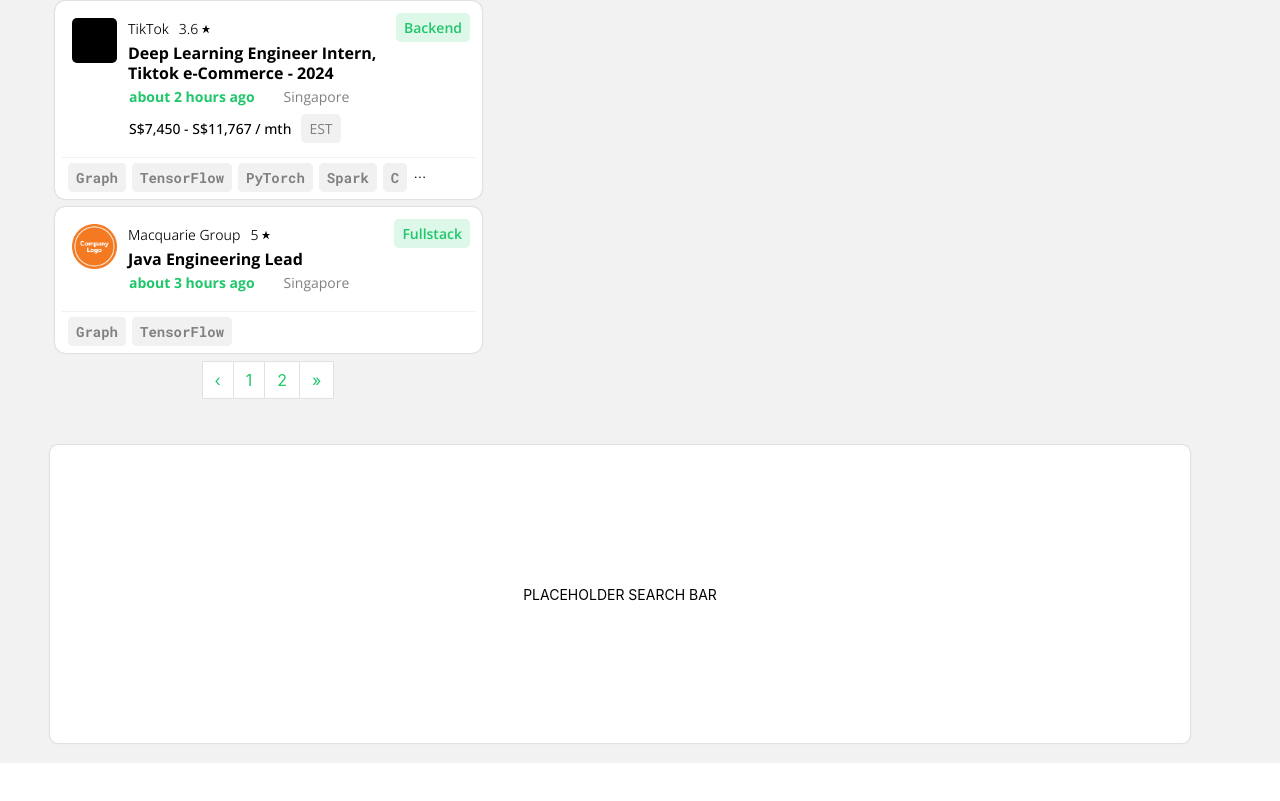
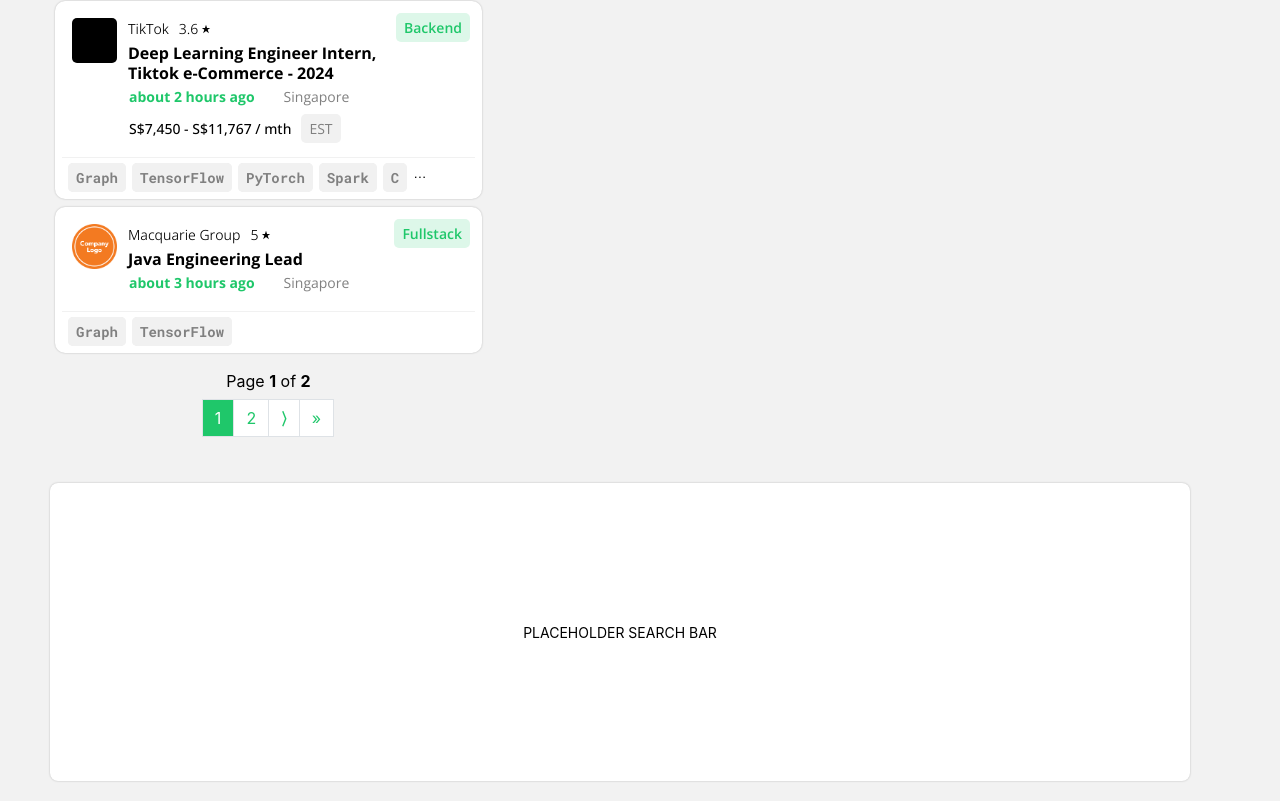
Before and after one commit to ylyma/nf_landing_page, a React (Create React App) app: page / in a window 1280 px wide. Shown: the part 1802-2603 px from the top of the page. Before the commit the page ends 2565 px from the top, so only its background shows below. Built offline with nearby package versions, Linux system fonts and the light colour scheme; some icons are missing.

Commit message:
Finish pagination

```diff
--- a/src/App.css
+++ b/src/App.css
@@ -2,3 +2,8 @@
   padding-right: 40px;
   background-color: #f2f2f2;
 }
+@media screen and (max-width: 350px) {
+  .main {
+    padding-right: 0px;
+  }
+}
--- a/src/components/JobListing/JobCard.css
+++ b/src/components/JobListing/JobCard.css
@@ -14,8 +14,14 @@
   position: relative;
   margin: 0 0 8px;
 }
+@media screen and (max-width: 350px) {
+  .job-listing__card {
+    box-shadow: none;
+    border-radius: 0;
+  }
+}
 .job-listing__card:hover {
-  box-shadow: 0px 0px 15px 1px #d1d0cd;
+  box-shadow: 0px 0px 10px 0px rgba(0, 0, 0, 0.25);
   transform: translate(0, -1%);
 }
 .job-listing__card:focus {
--- a/src/components/JobListing/Pagination.css
+++ b/src/components/JobListing/Pagination.css
@@ -1,8 +1,9 @@
-.pagination {
+.pagination__pages {
   display: flex;
   padding-left: 0;
   list-style: none;
   border-radius: 0.25rem;
+  justify-content: center;
 }
 ul,
 ol,
@@ -10,29 +11,37 @@ dl {
   margin-top: 0;
   margin-bottom: 1rem;
 }
-
-.justify-content-center {
-  justify-content: center;
-}
-
-.d-flex {
-  display: flex;
-}
-nav li {
+/* nav li {
   list-style: none;
-}
+} */
 li {
   display: list-item;
   text-align: -webkit-match-parent;
 }
-.page-link {
+.pagination__page-link {
   position: relative;
   display: block;
   padding: 0.5rem 0.75rem;
   margin-left: -1px;
   line-height: 1.25;
-  color: #1fc76a;
-  background-color: #fff;
+  color: var(--primary);
+  background-color: white;
   border: 1px solid #dee2e6;
   text-decoration: none;
 }
+.pagination__text {
+  text-align: center;
+  margin-bottom: 0.5rem;
+}
+.pagination__container {
+  width: 100%;
+  text-align: center;
+  margin-top: 10px;
+}
+.active {
+  background-color: var(--primary);
+  color: white;
+}
+.pagination__page-link:hover {
+  background-color: var(--gray-light);
+}
--- a/src/components/JobListing/Pagination.tsx
+++ b/src/components/JobListing/Pagination.tsx
@@ -1,4 +1,5 @@
-import React from "react";
+/* eslint-disable jsx-a11y/anchor-is-valid */
+import React, { useState } from "react";
 import "./Pagination.css";
 
 type Props = {
@@ -15,35 +16,82 @@ const Pagination = ({ nPages, currentPage, setCurrentPage }: Props) => {
   const prevPage = () => {
     if (currentPage !== 1) setCurrentPage(currentPage - 1);
   };
+
   return (
+    <div className="pagination__container">
       <nav>
-      <ul className="pagination justify-content-center">
-        <li className="page-item">
-          <a className="page-link" onClick={prevPage} href="#">
-            ‹
+        <div className="pagination__text">
+          <span>
+            Page <b>{currentPage}</b> of <b>{nPages}</b>
+          </span>
+        </div>
+
+        <ul className="pagination__pages">
+          {currentPage === 1 ? (
+            <></>
+          ) : (
+            <>
+              <li>
+                <a
+                  className="pagination__page-link"
+                  onClick={nextPage}
+                  href="#"
+                >
+                  «
                 </a>
               </li>
+              <li>
+                <a
+                  className="pagination__page-link"
+                  onClick={prevPage}
+                  href="#"
+                >
+                  ⟨
+                </a>
+              </li>
+            </>
+          )}
+
           {pageNumbers.map((pgNumber) => (
-          <li
-            key={pgNumber}
-            className={`page-item ${currentPage == pgNumber ? "active" : ""} `}
-          >
+            <li key={pgNumber}>
               <a
                 onClick={() => setCurrentPage(pgNumber)}
-              className="page-link"
+                className={`pagination__page-link ${
+                  currentPage === pgNumber ? "active" : ""
+                }`}
                 href="#"
               >
                 {pgNumber}
               </a>
             </li>
           ))}
-        <li className="page-item">
-          <a className="page-link" onClick={nextPage} href="#">
+          {currentPage === nPages ? (
+            <></>
+          ) : (
+            <>
+              <li>
+                <a
+                  className="pagination__page-link"
+                  onClick={nextPage}
+                  href="#"
+                >
+                  ⟩
+                </a>
+              </li>
+              <li>
+                <a
+                  className="pagination__page-link"
+                  onClick={prevPage}
+                  href="#"
+                >
                   »
                 </a>
               </li>
+            </>
+          )}
         </ul>
       </nav>
+    </div>
   );
 };
 
```
Lines whose indentation alone changed are shown as unchanged.
